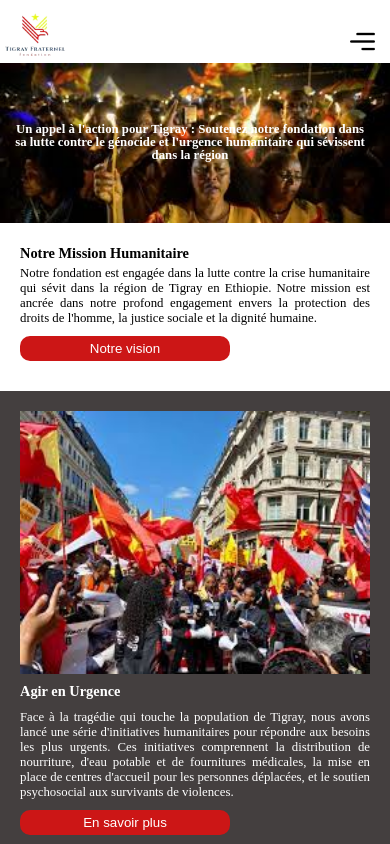
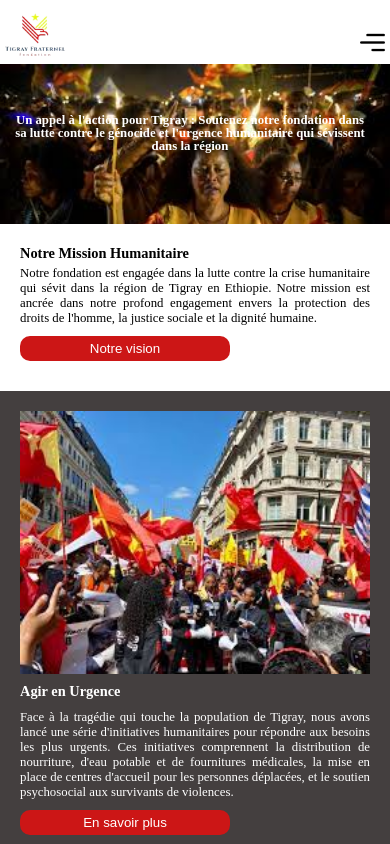
Before and after one commit to GebremedhinH/Tigray-Fraternel.github.io, a plain HTML site: page index.html in a window 390 px wide. Shown: the top 844 px of the page. Drawn offline with Linux system fonts and the light colour scheme.

Commit message:
retravailler sur la responsive de la menuBurger

```diff
--- a/index.html
+++ b/index.html
@@ -12,13 +12,17 @@
 <body>
 
     <div class="banner">
-        <div> <a href="#" class="logo"><img src="./Images/Logotigray.png" alt=""></a></div>
 
-        <input type="checkbox" id="menu-burger-toggle">
-        <label for="menu-burger-toggle" class="menuBurger">
-            <!-- Icône du menu burger, par exemple des lignes pour simuler les barres du menu -->
-            <span><a href=""><img src="./Images/menu.png" alt=""></a></span>
-        </label>
+        <div class="bannerMenu">
+            <div> <a href="#" class="logo"><img src="./Images/Logotigray.png" alt=""></a></div>
+            <div class="menu">
+                <input type="checkbox" id="menu-burger-toggle">
+                <label for="menu-burger-toggle" class="menuBurger">
+                    <!-- Icône du menu burger, par exemple des lignes pour simuler les barres du menu -->
+                    <span><a href=""><img src="./Images/menu.png" alt=""></a></span>
+                </label>
+            </div>
+        </div>
 
         <div class="background"></div>
         <nav class="nav">
--- a/style.css
+++ b/style.css
@@ -4,24 +4,28 @@
     padding: 0;
 }
 
+
+
 /*---- banner navigation---*/
 .banner {
     height: 230px;
+    width: 100%;
+}
+
+.bannerMenu {
+    display: flex;
+    flex-direction: row;
+    justify-content: space-between;
 }
 
 .logo img {
     height: 70px;
-
 }
 
 .menuBurger span img {
     height: 25px;
-    position: relative;
-    left: 350px;
-    top: -45px;
-
+    margin: 30px 5px 0 0;
 }
-
 
 .menuBurger {
     cursor: pointer;
@@ -75,14 +79,14 @@
     background-repeat: no-repeat;
     height: 160px;
     position: relative;
-    top: -40px;
-    width: 390px;
+    top: -10px;
+    width: 100%;
 }
 
 .banner h1 {
     color: white;
     position: relative;
-    top: -140px;
+    top: -120px;
     font-size: 0.8rem;
     margin: 0 20px 0 10px;
     text-align: center;
@@ -148,7 +152,7 @@ h3 {
 }
 
 .imgDimension {
-    width: 350px;
+    min-width: 90%;
 }
 
 .imgDimension img {
@@ -225,8 +229,25 @@ footer {
     font-size: 0.8rem;
 }
 
+/*---
+/*----taille >260px
+@media screen and (min-width: 260px) {
+    .menuBurger span img {
+        position: relative;
+        left: 300px;
+        top: -45px;
+    }
 
+    .background {
+        width: 330px;
+    }
+
+    .banner h1 {
+        left: 40px;
+        top: -150px;
+    }
+}
+---*/
 /*---- banner navigation---*/
 /*---- banner navigation---*/
 /*---- banner navigation---*/
-/*---- banner navigation---*/
```
